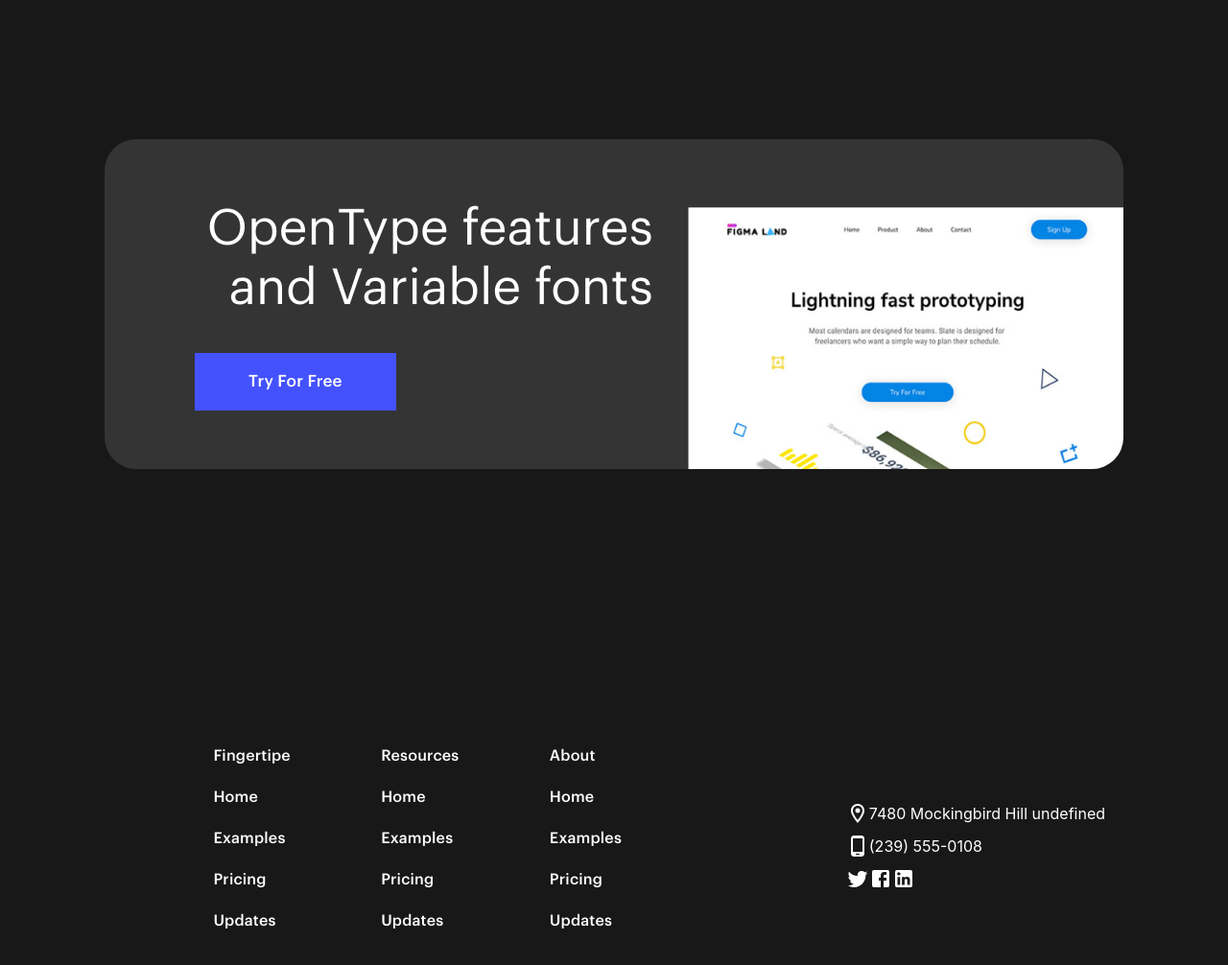
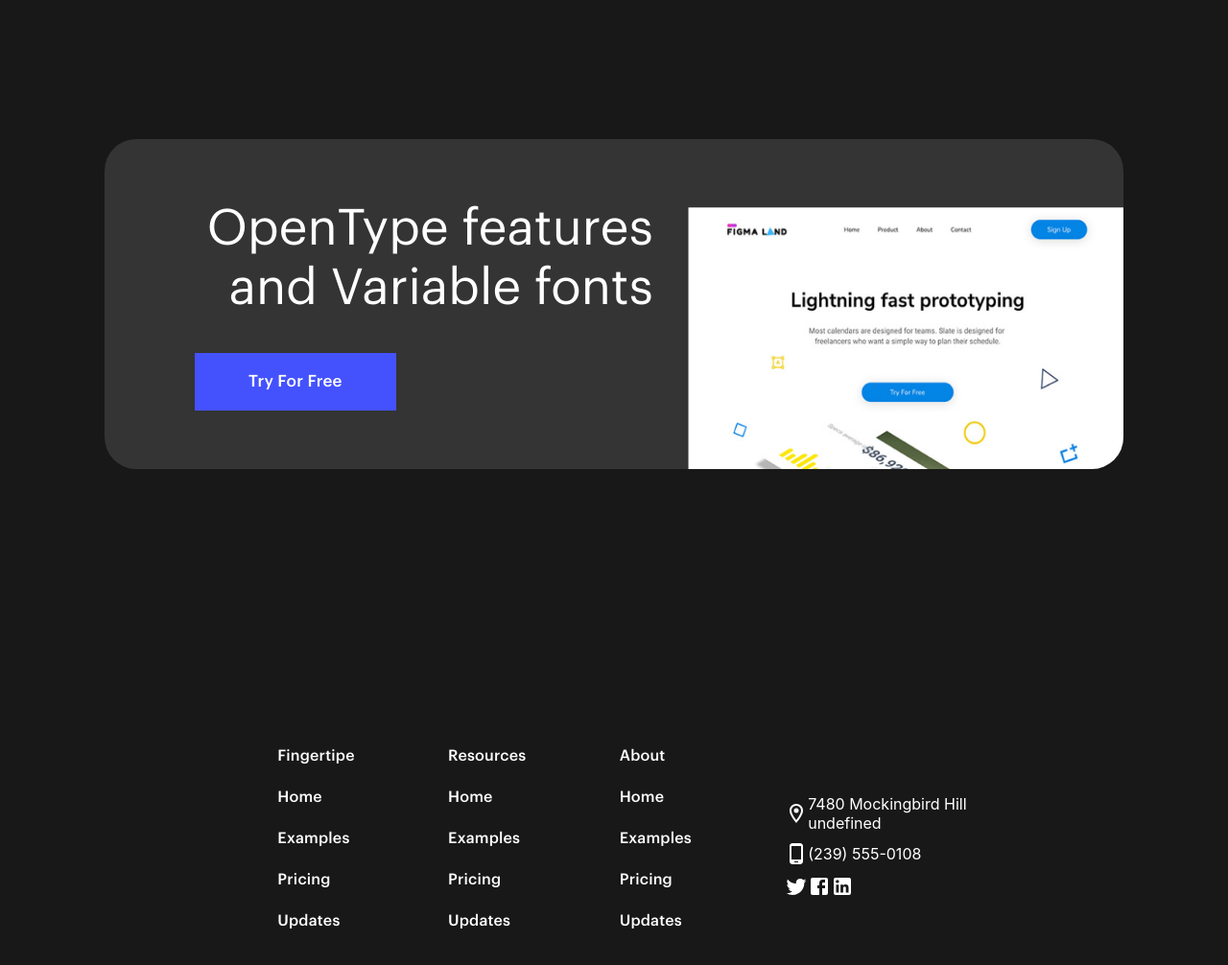
Before and after one commit to TheDa21crj/Landing-Page, a React (Create React App) app: page / in a window 1280 px wide. Shown: the part 6010-7016 px from the top of the page at 96% size. Built offline with nearby package versions, Linux system fonts and the light colour scheme.

Commit message:
Update Footer.css

```diff
--- a/src/Components/Css/Footer.css
+++ b/src/Components/Css/Footer.css
@@ -12,7 +12,7 @@
 }
 
 .FooterDiv {
-    width: 80%;
+    width: 70%;
     display: flex;
     flex-direction: row;
     justify-content: space-between;
@@ -24,7 +24,7 @@
     flex-direction: row;
     justify-content: space-evenly;
     align-items: center;
-    width: 60%;
+    width: 70%;
 }
 
 .UlMDiv ul li {
```
